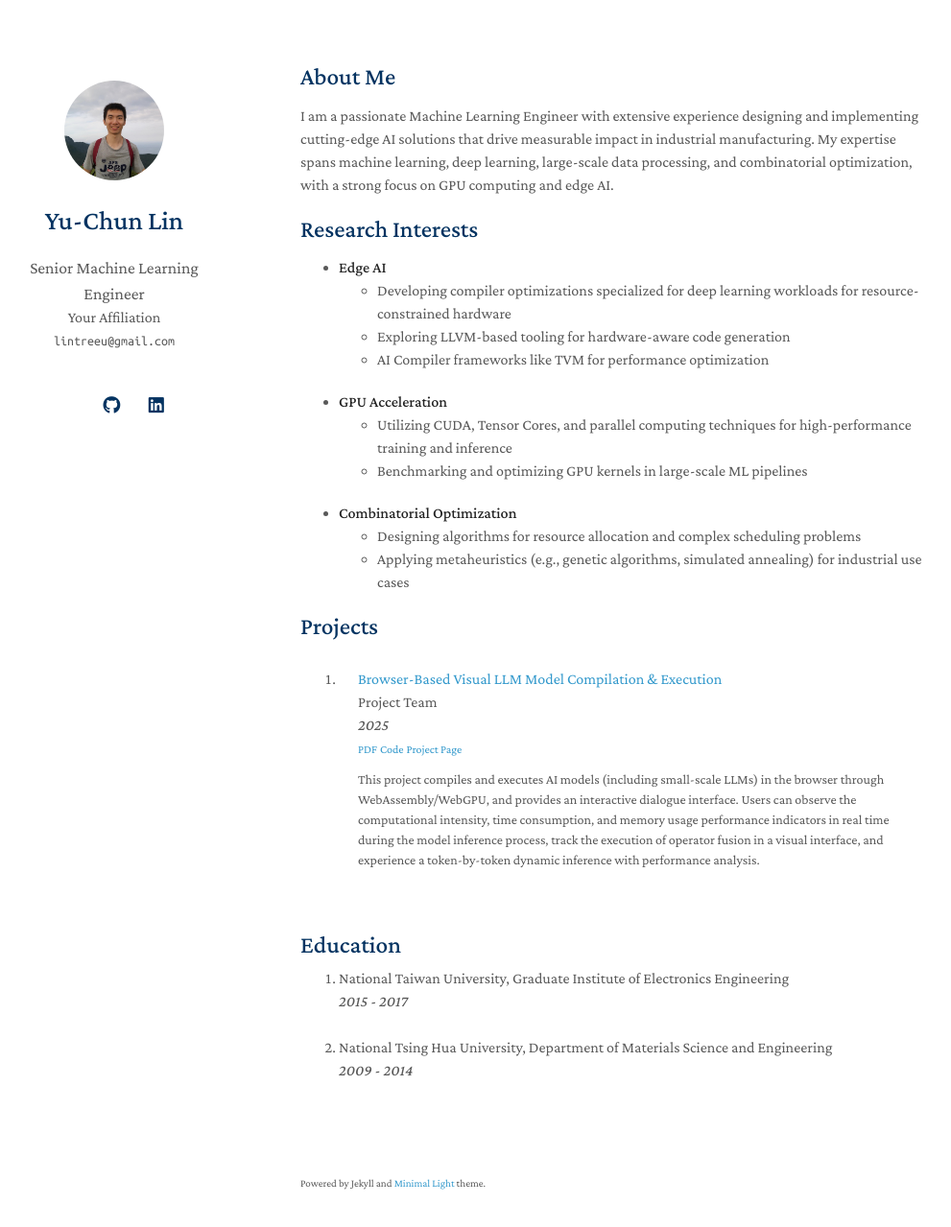
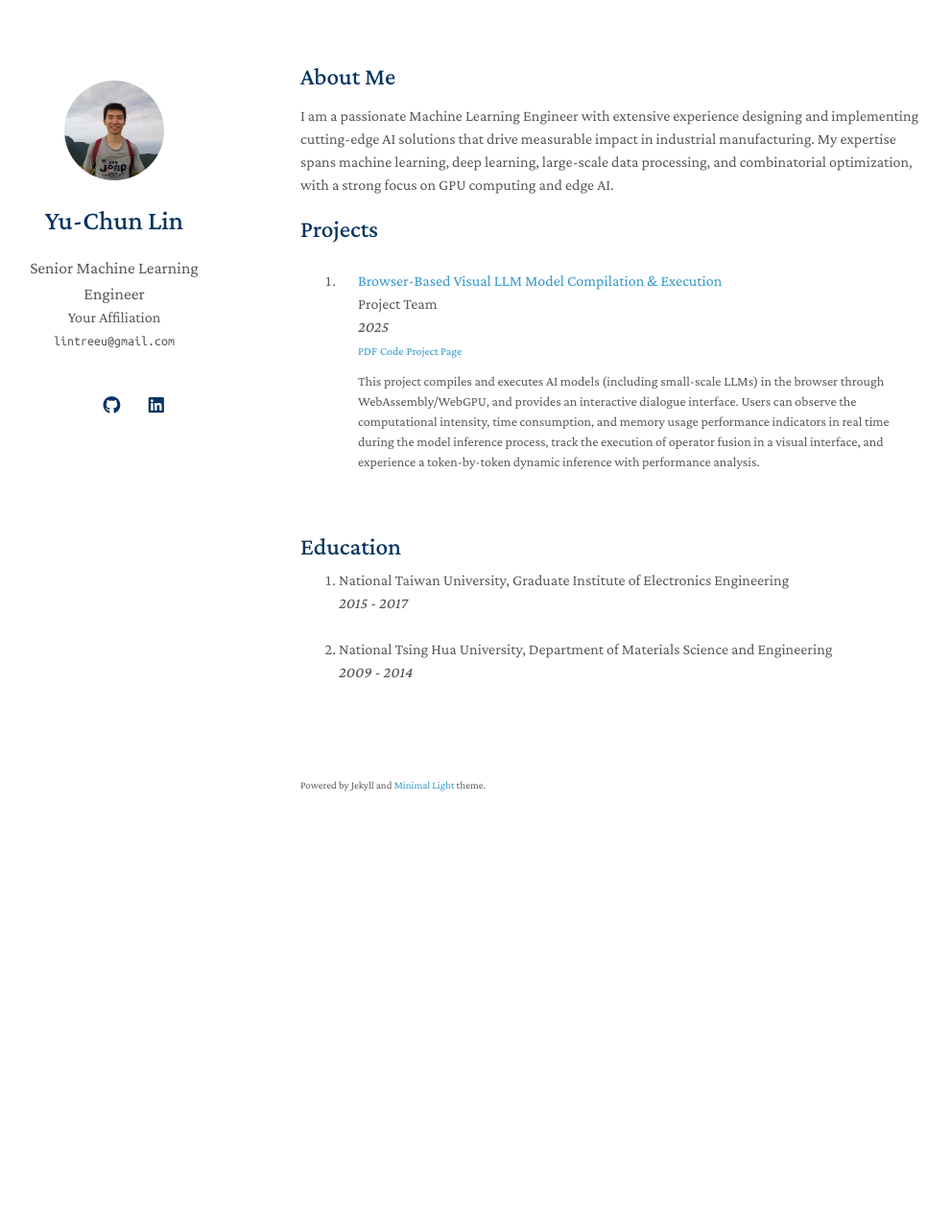
Before and after one commit to lintreeu/ankerlin.github.io, a Jekyll site: the page built from index.md, in a window 1280 px wide and 1314 px high. Shown: the top 1279 px of the window at 96% size, without its empty margins (157-1148 px from the left). Built offline with Jekyll 4.4.1, drawn with Linux system fonts in a browser that asks for light colours; a style sheet for code colours, icons or effects is not loaded; our own code applies the rules of GitHub Pages for plain Markdown files.

Commit message:
Update index.md

```diff
--- a/index.md
+++ b/index.md
@@ -6,19 +6,5 @@ layout: homepage
 
 I am a passionate Machine Learning Engineer with extensive experience designing and implementing cutting-edge AI solutions that drive measurable impact in industrial manufacturing. My expertise spans machine learning, deep learning, large-scale data processing, and combinatorial optimization, with a strong focus on GPU computing and edge AI.
 
-## Research Interests
-
-- **Edge AI**
-    - Developing compiler optimizations specialized for deep learning workloads for resource-constrained hardware
-    - Exploring LLVM-based tooling for hardware-aware code generation
-    - AI Compiler frameworks like TVM for performance optimization
-
-- **GPU Acceleration**
-  - Utilizing CUDA, Tensor Cores, and parallel computing techniques for high-performance training and inference
-  - Benchmarking and optimizing GPU kernels in large-scale ML pipelines
-
-- **Combinatorial Optimization**
-  - Designing algorithms for resource allocation and complex scheduling problems
-  - Applying metaheuristics (e.g., genetic algorithms, simulated annealing) for industrial use cases
 
 {% include_relative _includes/project.md %}
```
